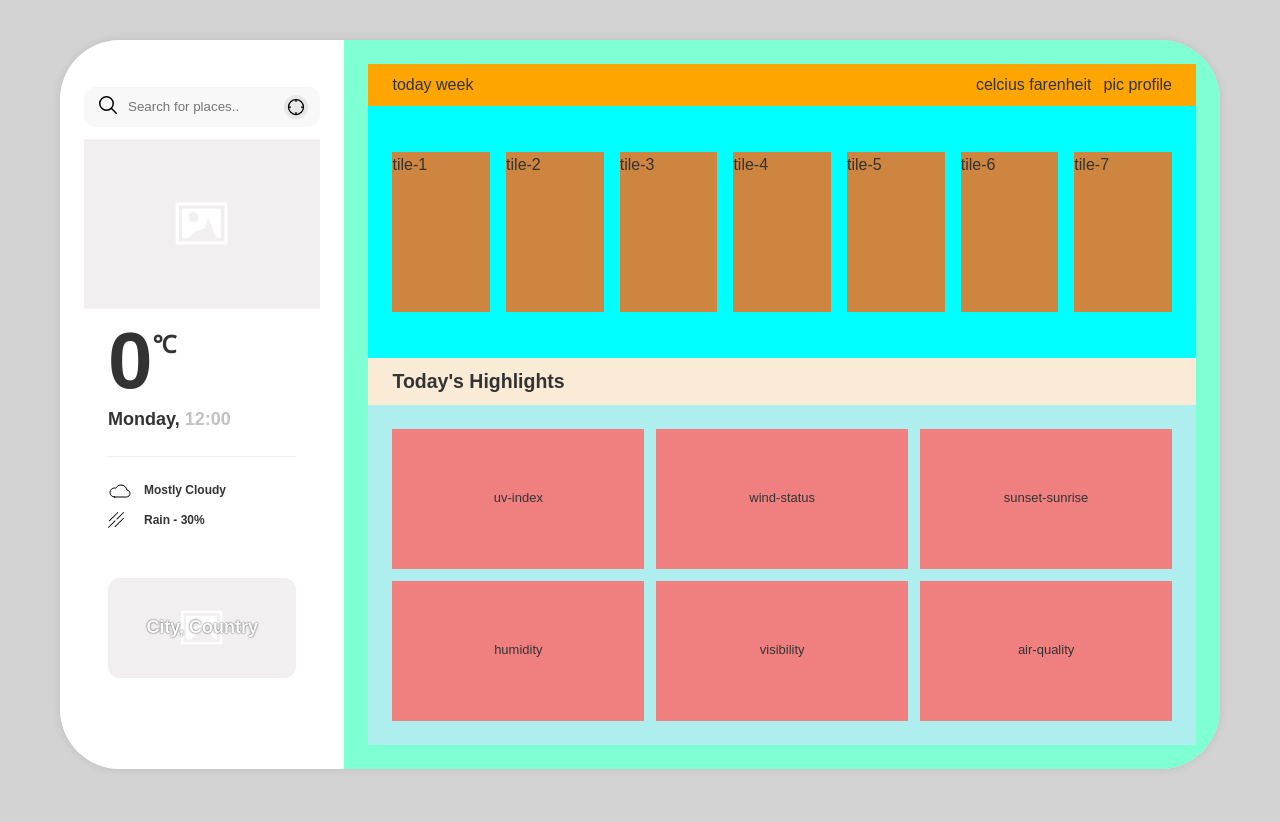
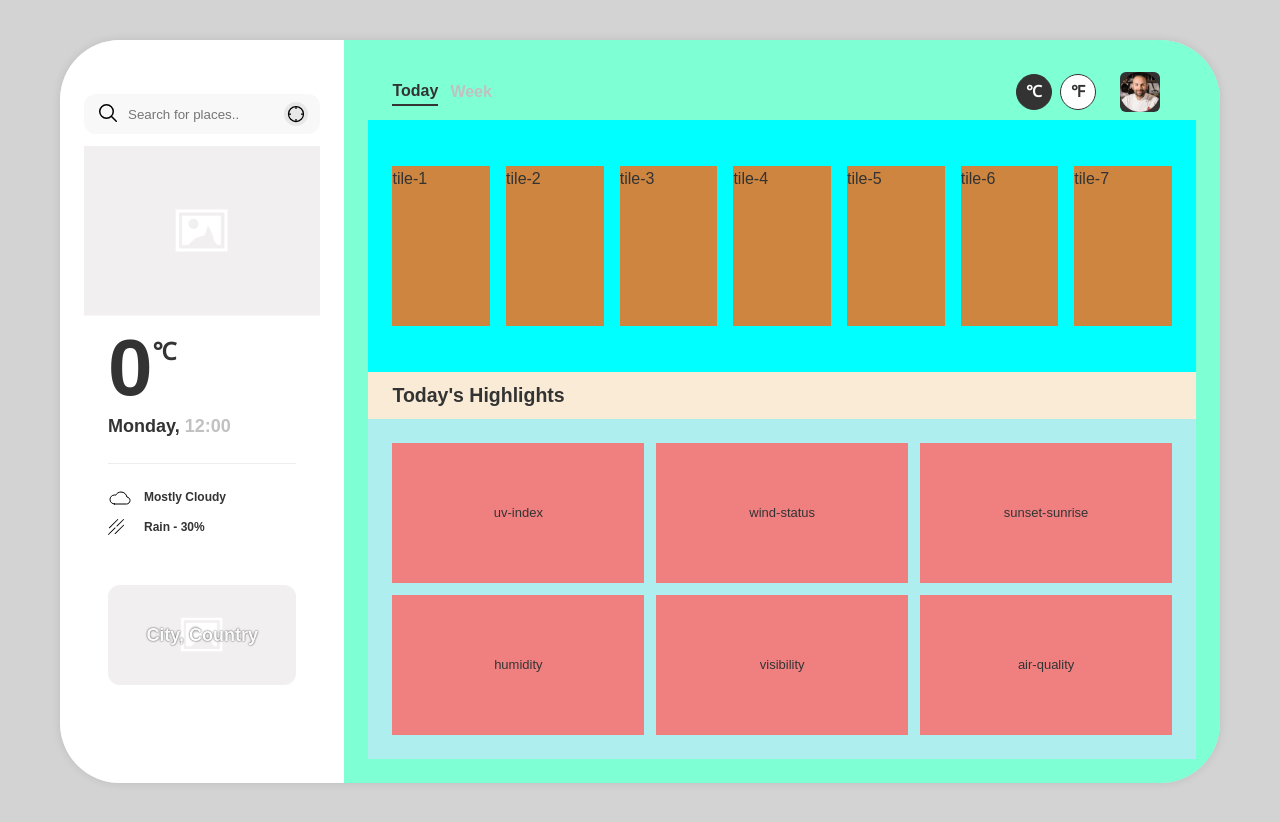
Before and after one commit to sheikhamais/WeatherWizard, a plain HTML site: page index.html in a window 1280 px wide. Drawn offline with Linux system fonts and the light colour scheme; a script that the page names is missing.

Commit message:
top bar styling completed

```diff
--- a/css/style.css
+++ b/css/style.css
@@ -35,7 +35,7 @@ body {
 
 .left-area-container {
     background-color: white;
-    flex: 1; /* Adjust flex to 1 */
+    flex: 1;
     display: flex;
     flex-direction: column;
     justify-content: center;
@@ -200,7 +200,7 @@ body {
 
 /* Right Area */
 .right-area-container {
-    flex: 3.5; /* Adjust flex to 3.5 */
+    flex: 3.5;
     display: flex;
     flex-direction: column;
     justify-content: flex-start;
@@ -210,13 +210,11 @@ body {
 }
 
 .top-action-bar {
-    background-color: orange;
     display: flex;
     flex-direction: row;
     justify-content: space-between;
     align-items: center;
     width: 100%;
-    padding: 8px 24px;
 }
 
 .temperature-units-and-profile-picture-container {
@@ -225,7 +223,68 @@ body {
     justify-content: center;
     align-items: center;
     gap: 12px;
+    padding: 8px 24px;
 }
+
+.time-selection-options {
+    display: flex;
+    flex-direction: row;
+    justify-content: center;
+    align-items: center;
+    gap: 12px;
+    padding: 8px 24px;
+}
+
+.time-selection-option-name {
+    font-size: 16px;
+    font-weight: 600;
+    color: #c1c1c1;
+}
+
+.active-time-selection-option {
+    color: #333;
+    border-bottom: 2px solid #333;
+}
+
+.temperature-units-selection-options {
+    display: flex;
+    flex-direction: row;
+    justify-content: center;
+    align-items: center;
+    gap: 8px;
+}
+
+.temperature-unit-name {
+    font-size: 16px;
+    font-weight: 600;
+    width: 36px;
+    height: 36px;
+    text-align: center;
+    align-content: center;
+    border-radius: 18px;
+    background-color: white;
+    border: 1px solid #333;
+}
+
+.active-temperature-unit {
+    background-color: #333;
+    color: white;
+}
+
+.profile-picture-container {
+    width: 40px;
+    height: 40px;
+    border-radius: 6px;
+    background-color: #333;
+    margin: 0 12px;
+}
+
+.profile-picture-container img {
+    width: 100%;
+    height: 100%;
+    object-fit: fill;
+}
+
 
 .time-based-weather-condition-tiles-container {
     display: grid;
--- a/index.html
+++ b/index.html
@@ -75,10 +75,21 @@
         <div class="right-area-container">
 
             <div class="top-action-bar">
-                <div class="time-selection-options">today week</div>
+                <div class="time-selection-options">
+                    <p class="time-selection-option-name active-time-selection-option">Today</p>
+                    <p class="time-selection-option-name">Week</p>
+                </div>
+
                 <div class="temperature-units-and-profile-picture-container">
-                    <div class="temperature-units-selection-options">celcius farenheit</div>
-                    <div class="profile-picture-container">pic profile</div>
+
+                    <div class="temperature-units-selection-options">
+                        <p class="temperature-unit-name active-temperature-unit">℃</p>
+                        <p class="temperature-unit-name">℉</p>
+                    </div>
+
+                    <div class="profile-picture-container">
+                        <img src="assets/images/profile.png" alt="Profile Picture" />
+                    </div>
                 </div>
             </div>
 
```
